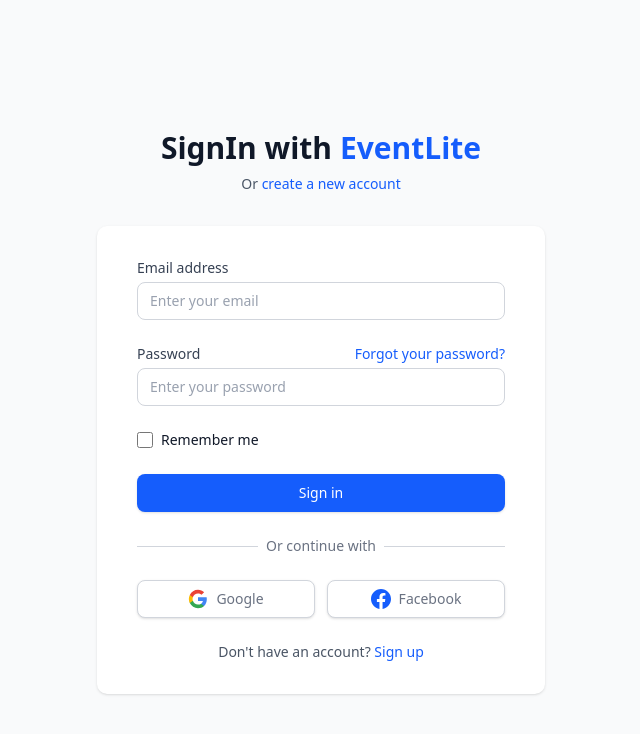
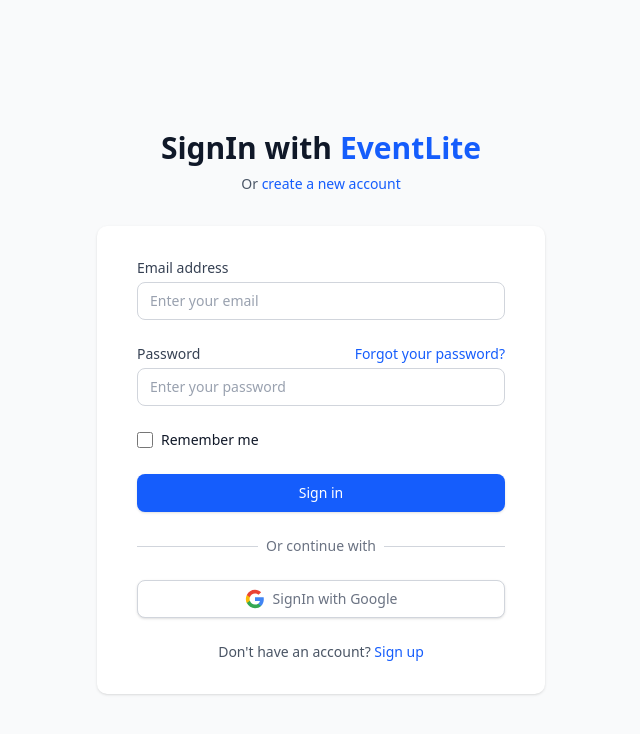
Before and after one commit to PraveenBaghelMaurya/EventLite-Client-Ticket-booking-platform, a React (Vite) app: page / in a window 1280 px wide. Shown: the top 734 px of the page, without its empty margins (319-959 px from the left). Built offline with nearby package versions, Linux system fonts and the light colour scheme.

Commit message:
change in UI of login with google

```diff
--- a/src/pages/SignIn.tsx
+++ b/src/pages/SignIn.tsx
@@ -70,11 +70,6 @@
     toast.error(error?.message || "An error occurred during sign in");
   }
 };
-
-  const handleFacebookSignIn = () => {
-    console.log("Sign in with Facebook");
-    // Handle Facebook OAuth here
-  };
 
   const handleForgotPassword = () => {
     console.log("Forgot password clicked");
@@ -202,7 +197,7 @@
             </div>
 
             {/* Social SignIn Buttons */}
-            <div className="mt-6 grid grid-cols-2 gap-3">
+            <div className="mt-6 grid grid-cols-1 gap-3">
               {/* Google SignIn */}
 
               <button
@@ -228,22 +223,7 @@
                     d="M12 5.38c1.62 0 3.06.56 4.21 1.64l3.15-3.15C17.45 2.09 14.97 1 12 1 7.7 1 3.99 3.47 2.18 7.07l3.66 2.84c.87-2.6 3.3-4.53 6.16-4.53z"
                   />
                 </svg>
-                <span className="ml-2">Google</span>
-              </button>
-              {/* Facebook SignIn */}
-              <button
-                type="button"
-                onClick={handleFacebookSignIn}
-                className="w-full inline-flex justify-center py-2 px-4 border border-gray-300 rounded-md shadow-sm bg-white text-sm font-medium text-gray-500 hover:bg-gray-50 transition-colors duration-200"
-              >
-                <svg
-                  className="w-5 h-5 text-blue-600"
-                  fill="currentColor"
-                  viewBox="0 0 24 24"
-                >
-                  <path d="M24 12.073c0-6.627-5.373-12-12-12s-12 5.373-12 12c0 5.99 4.388 10.954 10.125 11.854v-8.385H7.078v-3.47h3.047V9.43c0-3.007 1.792-4.669 4.533-4.669 1.312 0 2.686.235 2.686.235v2.953H15.83c-1.491 0-1.956.925-1.956 1.874v2.25h3.328l-.532 3.47h-2.796v8.385C19.612 23.027 24 18.062 24 12.073z" />
-                </svg>
-                <span className="ml-2">Facebook</span>
+                <span className="ml-2">SignIn with Google</span>
               </button>
             </div>
           </div>
--- a/src/pages/signup.tsx
+++ b/src/pages/signup.tsx
@@ -4,6 +4,7 @@
 import { signUp } from '../services/api/user';
 import { toast } from 'react-hot-toast';
 import { useNavigate } from 'react-router-dom';
+import { signIn } from '../services/api/user';
 
 const Signup: React.FC = () => {
   const navigate = useNavigate();
@@ -35,14 +36,29 @@
     }
   };
 
-//   const handleGoogleSignup = () => {
-//     console.log('Signup with Google');
-//     // Handle Google OAuth here
-//   };
+  const handleGoogleSignup = async(e: React.FormEvent) => {
+    e.preventDefault();
+   try {
+      const response = await signIn(formData);
+      if (response && response.success) {
+        localStorage.setItem("user", JSON.stringify(response.data));
 
-  const handleFacebookSignup = () => {
-    console.log('Signup with Facebook');
-    // Handle Facebook OAuth here
+        if (response.data.accessToken) {
+          localStorage.setItem("accessToken", response.data.accessToken);
+        }
+        if (response.data.refreshToken) {
+          localStorage.setItem("refreshToken", response.data.refreshToken);
+        }
+
+        toast.success(response.message || "SigUp successfully");
+        navigate("/userDashboard");
+      } else {
+        toast.error(response?.message || "Failed to signUp");
+      }
+    } catch (error: any) {
+      console.error("Sign in error:", error);
+      toast.error(error?.message || "An error occurred during signUp");
+    }
   };
 
   return (
@@ -159,7 +175,7 @@
             </div>
 
             {/* Social Signup Buttons */}
-            <div className="mt-6 grid grid-cols-2 gap-3">
+            <div className="mt-6 grid grid-cols-1 gap-3">
               {/* Google Signup */}
               <Link to="/google">
               <button
@@ -185,20 +201,9 @@
                     d="M12 5.38c1.62 0 3.06.56 4.21 1.64l3.15-3.15C17.45 2.09 14.97 1 12 1 7.7 1 3.99 3.47 2.18 7.07l3.66 2.84c.87-2.6 3.3-4.53 6.16-4.53z"
                   />
                 </svg>
-                <span className="ml-2">Google</span>
+                <span className="ml-2">SignUp with Google</span>
               </button>
               </Link>
-              {/* Facebook Signup */}
-              <button
-                type="button"
-                onClick={handleFacebookSignup}
-                className="w-full inline-flex justify-center py-2 px-4 border border-gray-300 rounded-md shadow-sm bg-white text-sm font-medium text-gray-500 hover:bg-gray-50"
-              >
-                <svg className="w-5 h-5 text-blue-600" fill="currentColor" viewBox="0 0 24 24">
-                  <path d="M24 12.073c0-6.627-5.373-12-12-12s-12 5.373-12 12c0 5.99 4.388 10.954 10.125 11.854v-8.385H7.078v-3.47h3.047V9.43c0-3.007 1.792-4.669 4.533-4.669 1.312 0 2.686.235 2.686.235v2.953H15.83c-1.491 0-1.956.925-1.956 1.874v2.25h3.328l-.532 3.47h-2.796v8.385C19.612 23.027 24 18.062 24 12.073z"/>
-                </svg>
-                <span className="ml-2">Facebook</span>
-              </button>
             </div>
           </div>
 
```
